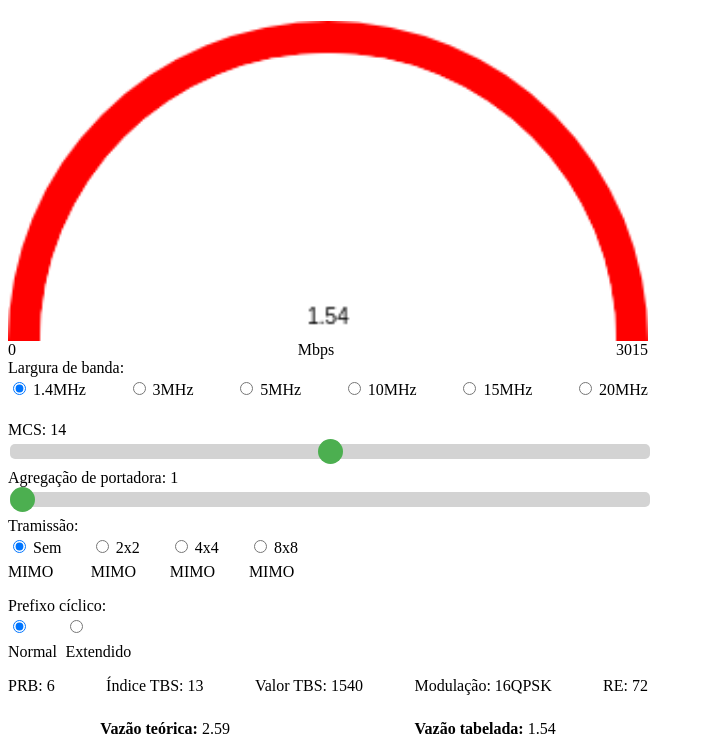
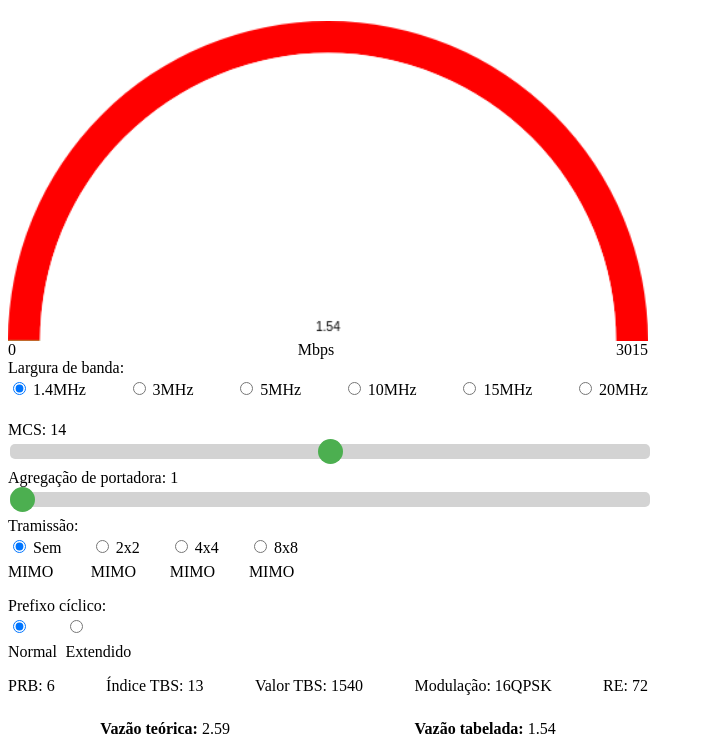
Before and after one commit to viniciusd/DCO1020---Mobile-Communications, a plain HTML site: page assignment2/code/index.html in a window 1280 px wide. Shown: the part 67-813 px from the top of the page, without its empty margins (0-705 px from the left). Drawn offline with Linux system fonts and the light colour scheme.

Commit message:
Increase canvas width

```diff
--- a/assignment2/code/index.html
+++ b/assignment2/code/index.html
@@ -252,7 +252,7 @@
         <div id="header">
         <h1>Calculadora LTE - DL</h1>
         </div>
-        <canvas id="throughput">1</canvas>
+        <canvas id="throughput" width="512"></canvas>
         <div id="measures">
             <span id="from">0</span>
             <span id="unit">Mbps</span>
```
